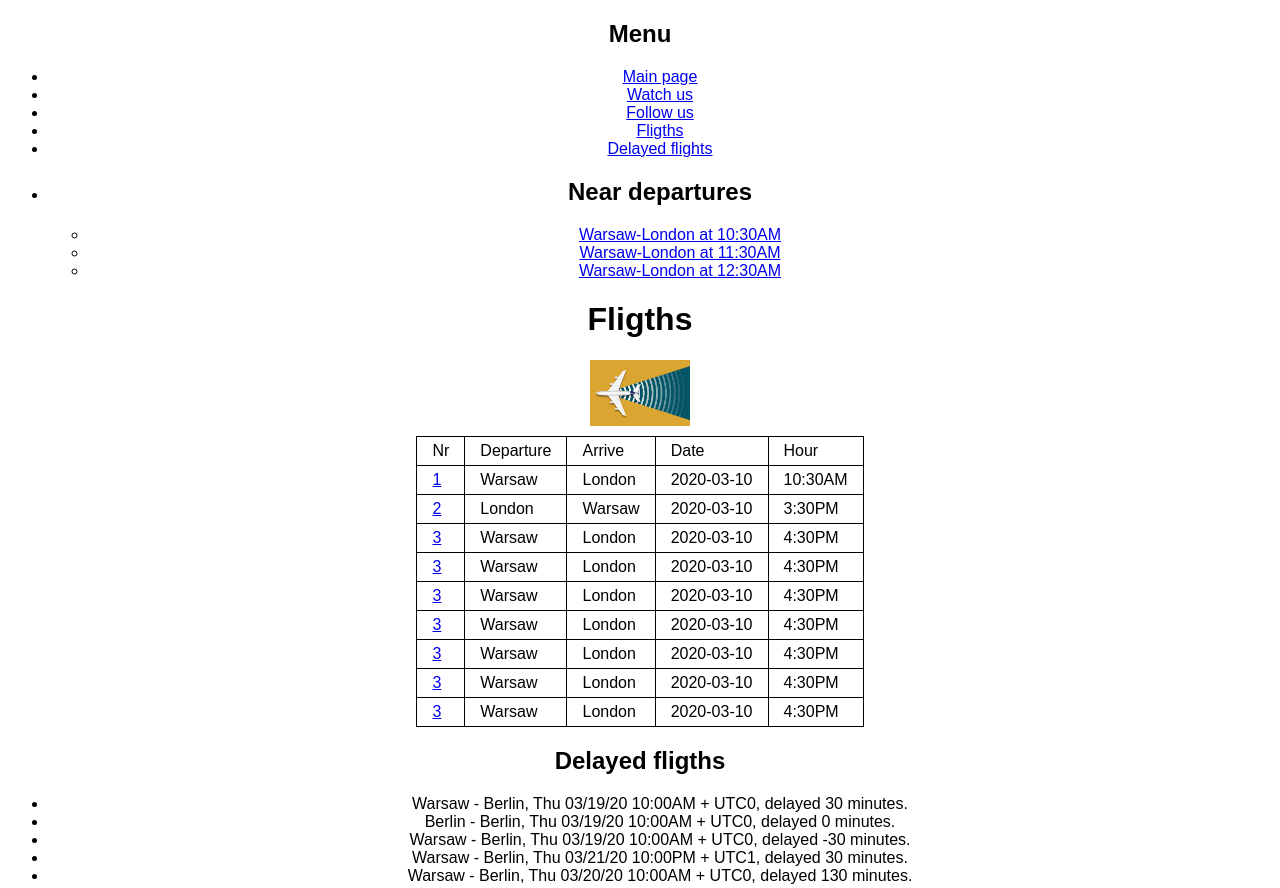
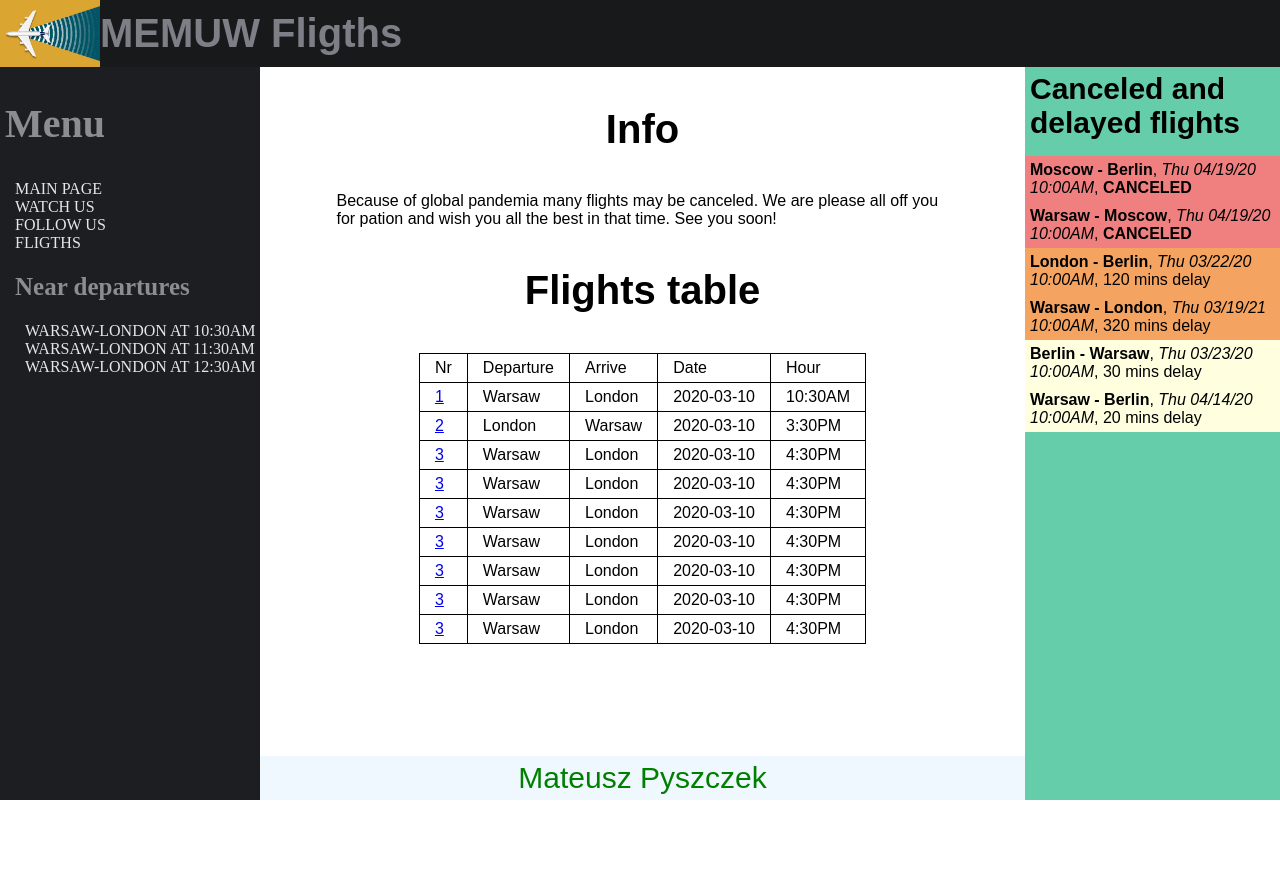
Before and after one commit to mp371366/www-lab-2, a plain HTML site: page index.html in a window 1280 px wide. Shown: the top 888 px of the page. After the commit the page ends 800 px from the top, so only its background shows below. Drawn offline with Linux system fonts and the light colour scheme.

Commit message:
Add sides menus.

```diff
--- a/index.html
+++ b/index.html
@@ -4,12 +4,21 @@
 <head>
   <meta charset="utf-8">
   <meta http-equiv="X-UA-Compatible" content="IE=edge">
-  <title>Fligths</title>
+  <title>MEMUW Fligths</title>
   <meta name="viewport" content="width=device-width, initial-scale=1">
   <link rel="stylesheet" type="text/css" media="screen" href="./stylesheets/index.css">
 </head>
 
 <body>
+  <header class="page-header">
+    <nav>
+      <a href="./index.html">
+        <img id="logo" src="./images/logo.webp" alt="logo" />
+      </a>
+    </nav>
+    <h1>MEMUW Fligths</h1>
+  </header>
+  <div class="page-container">
     <aside class="menu">
       <h1>Menu</h1>
       <ul>
@@ -17,7 +26,6 @@
         <li><a href="https://youtube.com">Watch us</a></li>
         <li><a href="https://facebook.com">Follow us</a></li>
         <li><a href="#flights">Fligths</a></li>
-      <li><a href="#delayed">Delayed flights</a></li>
         <li>
           <h2>Near departures</h2>
           <ul>
@@ -28,13 +36,19 @@
         </li>
       </ul>
     </aside>
-  <h1>Fligths</h1>
-  <nav>
-    <a href="./index.html">
-      <img id="logo" src="./images/logo.webp" alt="logo" />
-    </a>
-  </nav>
-  <table id="flights">
+    <main class="main-content">
+      <section>
+        <article>
+          <h1>Info</h1>
+          <p>
+            Because of global pandemia many flights may be canceled.
+            We are please all off you for pation and wish you all the best in that time.
+            See you soon!
+          </p>
+        </article>
+        <section id="flights">
+          <h1>Flights table</h1>
+          <table>
             <thead>
               <th>Nr</th>
               <th>Departure</th>
@@ -108,19 +122,47 @@
               </tr>
             </tbody>
           </table>
-  <section id="delayed">
-    <h2>Delayed fligths</h2>
-    <ul>
-      <li>Warsaw - Berlin, Thu 03/19/20 10:00AM + UTC0, delayed 30 minutes.</li>
-      <li>Berlin - Berlin, Thu 03/19/20 10:00AM + UTC0, delayed 0 minutes.</li>
-      <li>Warsaw - Berlin, Thu 03/19/20 10:00AM + UTC0, delayed -30 minutes.</li>
-      <li>Warsaw - Berlin, Thu 03/21/20 10:00PM + UTC1, delayed 30 minutes.</li>
-      <li>Warsaw - Berlin, Thu 03/20/20 10:00AM + UTC0, delayed 130 minutes.</li>
-    </ul>
+        </section>
       </section>
       <footer class="main-footer">
         Mateusz Pyszczek
       </footer>
+    </main>
+    <aside class="problems">
+      <h1>Canceled and delayed flights</h1>
+      <ul class="problems-list">
+        <li class="canceled-flight">
+          <b>Moscow - Berlin</b>,
+          <i>Thu 04/19/20 10:00AM</i>,
+          <b>CANCELED</b>
+        </li>
+        <li class="canceled-flight">
+          <b>Warsaw - Moscow</b>,
+          <i>Thu 04/19/20 10:00AM</i>,
+          <b>CANCELED</b>
+        </li>
+        <li class="big-delay-flight">
+          <b>London - Berlin</b>,
+          <i>Thu 03/22/20 10:00AM</i>,
+          120 mins delay
+        </li>
+        <li class="big-delay-flight">
+          <b>Warsaw - London</b>,
+          <i>Thu 03/19/21 10:00AM</i>,
+          320 mins delay
+        </li>
+        <li class="small-delay-flight">
+          <b>Berlin - Warsaw</b>,
+          <i>Thu 03/23/20 10:00AM</i>,
+          30 mins delay
+        </li>
+        <li class="small-delay-flight">
+          <b>Warsaw - Berlin</b>,
+          <i>Thu 04/14/20 10:00AM</i>,
+          20 mins delay
+        </li>
+    </aside>
+  </div>
 </body>
 
 </html>
--- a/stylesheets/index.css
+++ b/stylesheets/index.css
@@ -1,6 +1,98 @@
 body {
   text-align: center;
   font-family: Arial, Helvetica, sans-serif;
+  margin: 0;
+}
+
+header.page-header {
+  display: flex;
+  align-items: center;
+  flex-direction: row;
+  height: 67px;
+  background-color: #18191a;
+  color: #7d7f87;
+}
+
+header.page-header > h1 {
+  margin: 0;
+}
+
+div.page-container {
+  display: flex;
+  justify-content: space-between;
+}
+
+aside.menu {
+  text-align: left;
+  font-family: 'Times New Roman', Times, serif;
+  width: 20%;
+  padding-left: 5px;
+  background-color: #1c1e21;
+  color:rgb(138, 141, 145);
+}
+
+aside.menu ul {
+  list-style: none;
+  padding-inline-start: 10px;
+}
+
+aside.menu a:visited, aside.menu a:link {
+  color:rgb(228, 230, 235);
+  text-decoration: none;
+  text-transform: uppercase;
+}
+
+aside.problems {
+  width: 20%;
+  text-align: left;
+  background-color: mediumaquamarine;
+}
+
+aside.problems>h1 {
+  font-size: 30px;
+  margin: 5px;
+}
+
+aside.problems>ul {
+  padding-inline-start: 0;
+  list-style: none;
+}
+
+aside.problems>ul>li {
+  padding: 5px;
+}
+
+li.canceled-flight {
+  background-color: lightcoral;
+}
+
+li.big-delay-flight {
+  background-color: sandybrown;
+}
+
+li.small-delay-flight {
+  background-color: lightyellow;
+}
+
+main.main-content {
+  width: 60%;
+  display: flex;
+  flex-direction: column;
+  min-height: calc(100vh - 67px);
+  justify-content: space-between;
+}
+
+p {
+  margin: 5% 10%;
+  text-align: left;
+}
+
+h1 {
+  font-size: 40px;
+}
+
+h2 {
+  font-size: 25px;
 }
 
 th {
@@ -92,6 +184,7 @@ footer.main-footer {
   color: green;
   font-family: sans-serif;
   font-size: 30px;
-  width: 50%;
-  margin: 20px auto;
+  width: 100%;
+  margin: 20px 0px 0px 0xp;
+  padding: 5px 0px;
 }
```
Also changed, not shown: flights/index.html (+9 -7 lines). Lines whose indentation alone changed are shown as unchanged.
